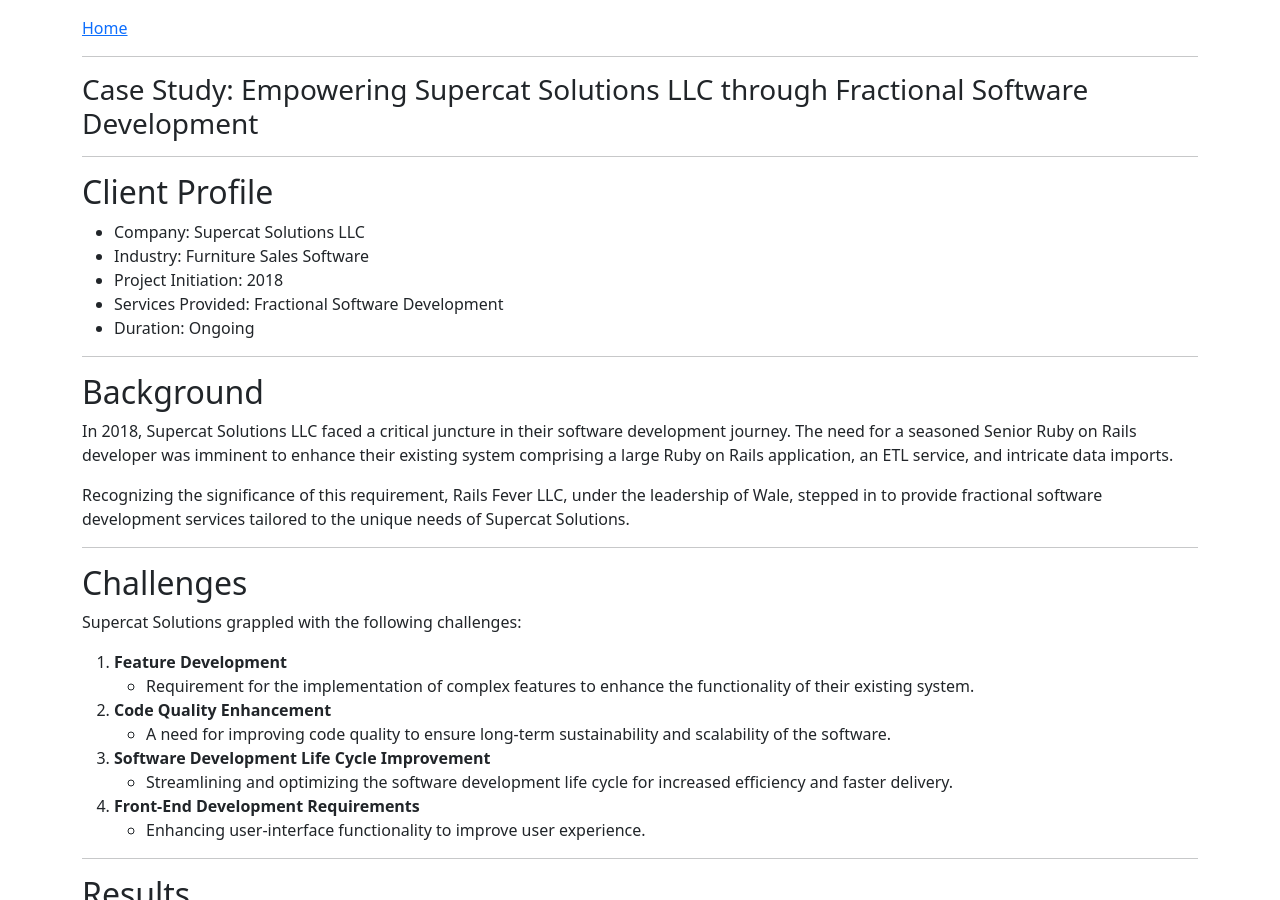
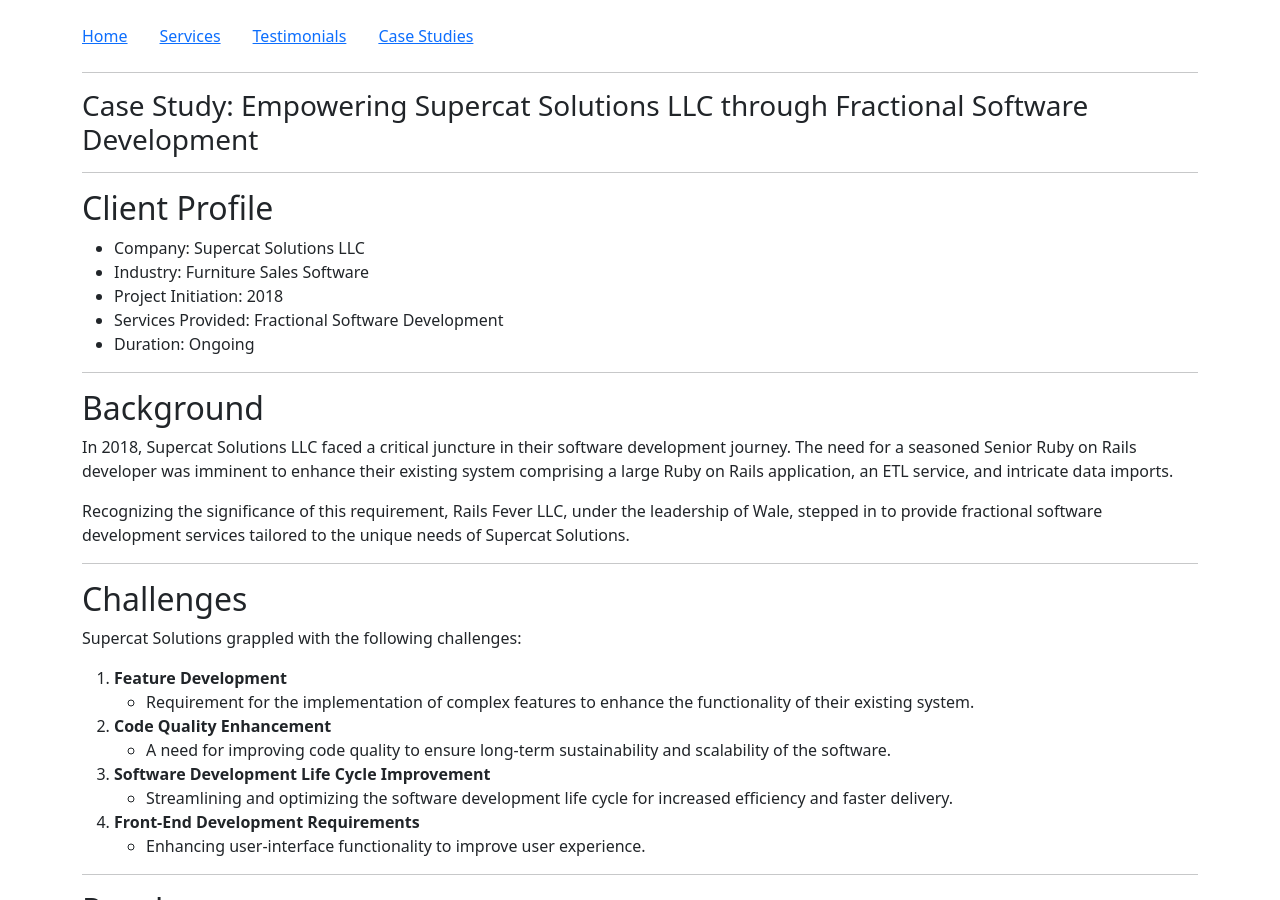
Before and after one commit to waleo/railsfever-2024, a Jekyll site: the page built from supercat_case_study.html, in a window 1280 px wide and 900 px high. Built offline with Jekyll 4.4.1, drawn with Linux system fonts in a browser that asks for light colours; some of the changed text lies outside the part shown.

Commit message:
Add more links to secondary pages nav

```diff
--- a/_includes/nav.html
+++ b/_includes/nav.html
@@ -1,3 +1,14 @@
-<ul class="mt-3 list-unstyled">
-  <li><a href="/">Home</a></li>
+<ul class="mt-3 list-group list-group-horizontal">
+  <li class="list-group-item border-0" style="padding-left: 0">
+    <a href="/">Home</a>
+  </li>
+  <li class="list-group-item border-0">
+    <a href="/#services">Services</a>
+  </li>
+  <li class="list-group-item border-0">
+    <a href="/#testimonials">Testimonials</a>
+  </li>
+  <li class="list-group-item border-0">
+    <a href="/#case_studies"><span class="text-nowrap">Case Studies</span></a>
+  </li>
 </ul>
```
